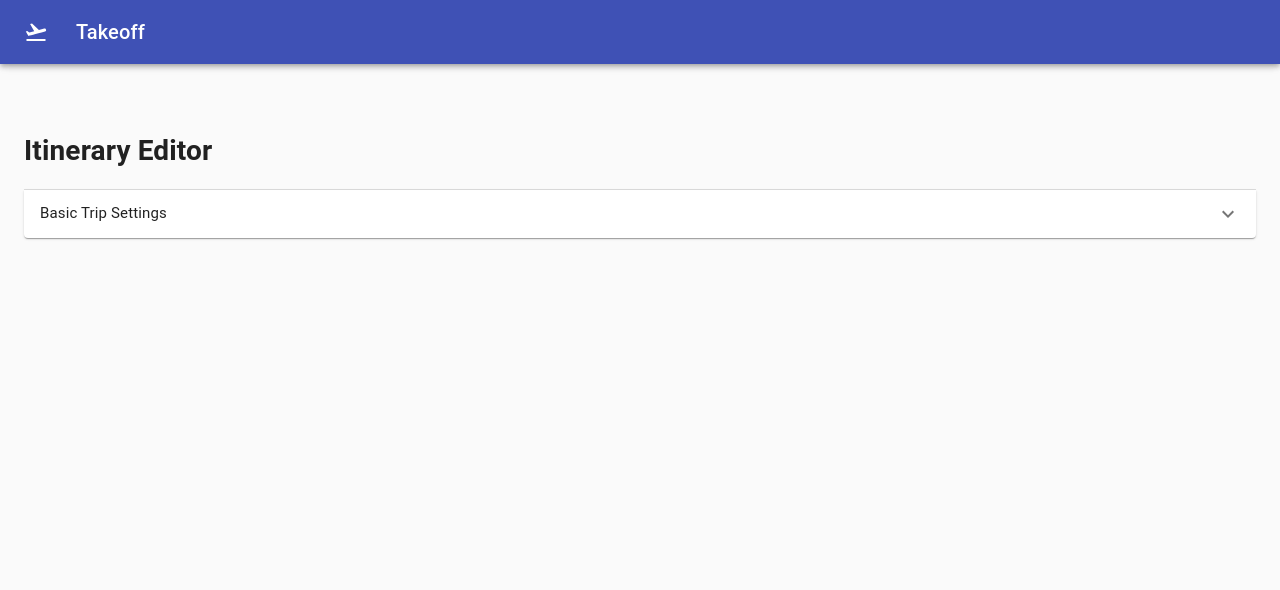
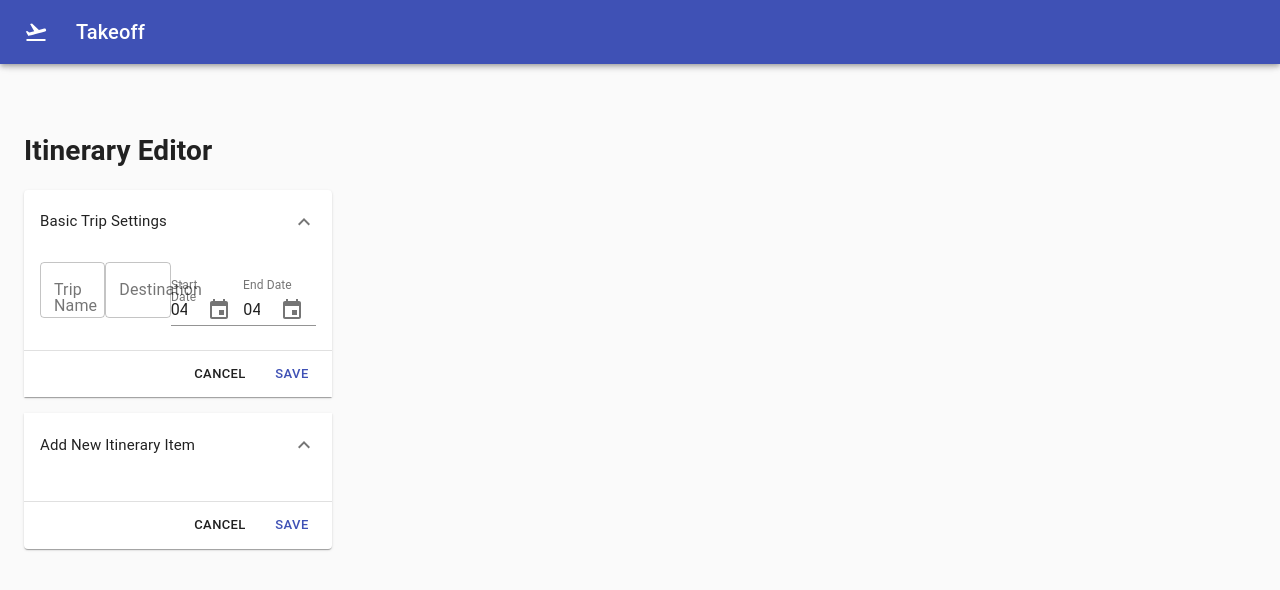
Before and after one commit to espoldi/Takeoff, a React (Create React App) app in the folder client/: page /editor in a window 1280 px wide. Shown: the top 590 px of the page. Built offline with nearby package versions, Linux system fonts and the light colour scheme.

Commit message:
changed editor menu to the side instead of full window width

```diff
--- a/client/src/pages/ItineraryEditor.js
+++ b/client/src/pages/ItineraryEditor.js
@@ -7,9 +7,15 @@ import {
     AccordionDetails,
     AccordionSummary,
     Button,
+    Collapse,
     Container,
     Divider,
     Grid,
+    List,
+    ListItem,
+    ListItemIcon,
+    ListItemText,
+    ListSubheader,
     TextField,
     Typography
 } from '@material-ui/core';
@@ -21,7 +27,15 @@ import AddIcon from '@material-ui/icons/Add';
 import ExpandMoreIcon from '@material-ui/icons/ExpandMore';
 
 const useStyles = makeStyles((theme) => ({
-    heading: { fontSize: theme.typography.pxToRem(15) },
+    root: {
+        width: '100%',
+        maxWidth: 360,
+        backgroundColor: theme.palette.background.paper,
+      },
+      nested: {
+        paddingLeft: theme.spacing(4),
+      },
+    heading: { fontSize: theme.typography.pxToRem(15) }
 }));
 
 export default function ItineraryEditor() {
@@ -36,30 +50,26 @@ export default function ItineraryEditor() {
     return (
         <Container fixed>
             <h1>Itinerary Editor</h1>
-            <Accordion defaultExpanded={false}>
+            <Grid container>
+                <Grid item xs={12} md={3}>
+                    <Accordion defaultExpanded>
                         <AccordionSummary expandIcon={<ExpandMoreIcon />} aria-controls="panel1-content" id="panel1-header">
                             <Typography className={classes.heading}>Basic Trip Settings</Typography>
                         </AccordionSummary>
                         <AccordionDetails>
-                    <Grid container>
-                        <Grid item xs={12}>
                             <TextField
                                 id="trip-name"
                                 label="Trip Name"
                                 variant="outlined"
                             />
-                        </Grid>
 
-                        <Grid item xs={12}>
                             <TextField
                                 id="destination"
                                 label="Destination"
                                 variant="outlined"
                             />
-                        </Grid>
 
                             <MuiPickersUtilsProvider utils={DateFnsUtils}>
-                            <Grid item xs={12}>
                                 <KeyboardDatePicker
                                     margin="normal"
                                     id="starting-date"
@@ -71,9 +81,7 @@ export default function ItineraryEditor() {
                                         'aria-label': 'change start date',
                                     }}
                                 />
-                            </Grid>
 
-                            <Grid item xs={12}>
                                 <KeyboardDatePicker
                                     margin="normal"
                                     id="ending-date"
@@ -85,9 +93,7 @@ export default function ItineraryEditor() {
                                         'aria-label': 'change end date',
                                     }}
                                 />
-                            </Grid>
                             </MuiPickersUtilsProvider>
-                    </Grid>
                         </AccordionDetails>
                         <Divider />
                         <AccordionActions>
@@ -95,6 +101,26 @@ export default function ItineraryEditor() {
                             <Button size="small" color="primary">Save</Button>
                         </AccordionActions>
                     </Accordion>
+
+                    <Accordion defaultExpanded>
+                        <AccordionSummary expandIcon={<ExpandMoreIcon />} aria-controls="panel2-content" id="panel2-header">
+                            <Typography className={classes.heading}>Add New Itinerary Item</Typography>
+                        </AccordionSummary>
+                        <AccordionDetails>
+
+                        </AccordionDetails>
+                        <Divider />
+                        <AccordionActions>
+                            <Button size="small">Cancel</Button>
+                            <Button size="small" color="primary">Save</Button>
+                        </AccordionActions>
+                    </Accordion>
+                </Grid>
+
+                <Grid item xs={12} md={9}>
+
+                </Grid>
+            </Grid>
         </Container>
     );
 }
```
Lines whose indentation alone changed are shown as unchanged.
